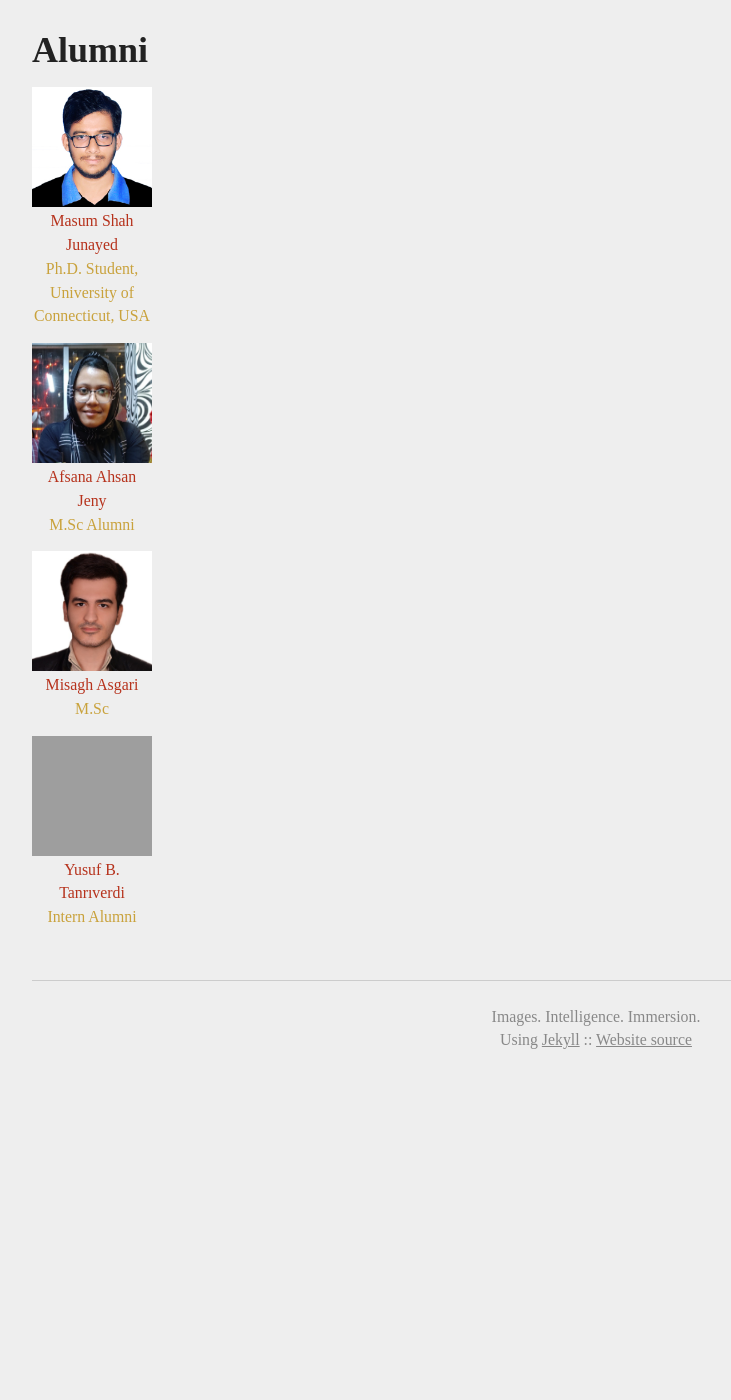
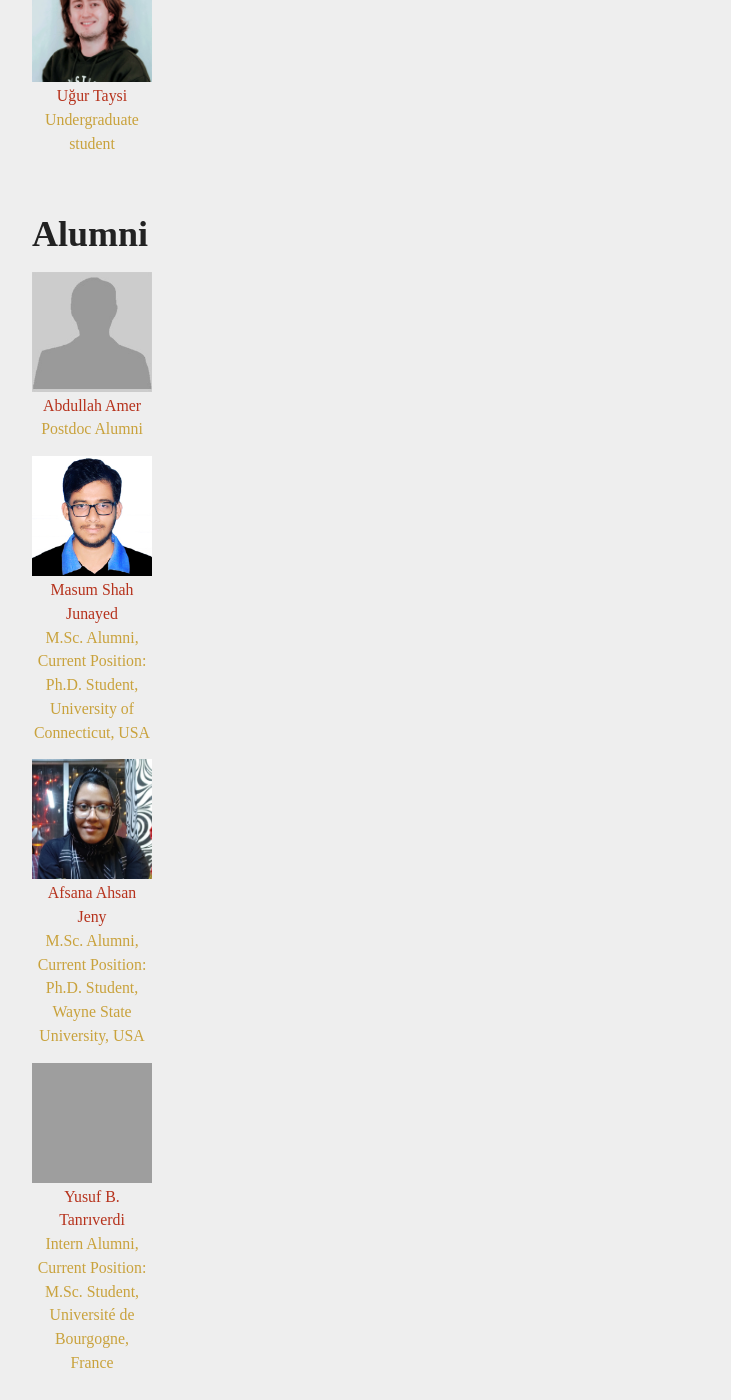
Before and after one commit to baucomputervision/baucomputervision.github.io, a Jekyll site: the page built from people.md, in a window 1280 px wide and 1400 px high, scrolled down 2386 px. Shown: the whole window, without its empty margins (44-775 px from the left). Built offline with Jekyll 4.4.1, drawn with Linux system fonts in a browser that asks for light colours; before the commit the page ends 3462 px from its top, so only the background shows below that; some of the changed text lies outside the part shown; grey boxes are pictures that could not be loaded.

Commit message:
Update people.md

```diff
--- a/people.md
+++ b/people.md
@@ -17,16 +17,17 @@ permalink: /people/
 {% include imagethumbnailblock.html url="/images/people/arezoo.jpg" caption="Arezoo Sadeghzadeh" caption2="Ph.D student" width="120px" height="120px"  %}
 {% include imagethumbnailblock.html url="/images/people/alnur.jpg" caption="Alnur Alimanov " caption2="M.Sc student" width="120px" height="120px"  %}
 {% include imagethumbnailblock.html url="/images/people/nophoto.jpg" caption="Assil Jaby" caption2="M.Sc student" width="120px" height="120px"  %}
+{% include imagethumbnailblock.html url="/images/people/misagh.jpg" caption="Misagh Asgari" caption2="M.Sc Student" width="120px" height="120px"  %}
 
 ## Research Trainees
 {% include imagethumbnailblock.html url="/images/people/sevval.jpg" caption="Şevval Çolak" caption2="Undergraduate student" width="120px" height="120px"  %}
 {% include imagethumbnailblock.html url="/images/people/ugur.jpg" caption="Uğur Taysi" caption2="Undergraduate student" width="120px" height="120px"  %}
 
 ## Alumni
-{% include imagethumbnailblock.html url="/images/people/masum.jpg" caption="Masum Shah Junayed" caption2="Ph.D. Student, University of Connecticut, USA" width="120px" height="120px"  %}
-{% include imagethumbnailblock.html url="/images/people/afsana.jpg" caption="Afsana Ahsan Jeny " caption2="M.Sc Alumni" width="120px" height="120px"  %}
-{% include imagethumbnailblock.html url="/images/people/misagh.jpg" caption="Misagh Asgari" caption2="M.Sc" width="120px" height="120px"  %}
-{% include imagethumbnailblock.html url="/images/people/yusuf.jpg" caption="Yusuf B. Tanrıverdi" caption2="Intern Alumni" width="120px" height="120px"  %}
+{% include imagethumbnailblock.html url="/images/people/nophoto.jpg" caption="Abdullah Amer" caption2="Postdoc Alumni" width="120px" height="120px"  %}
+{% include imagethumbnailblock.html url="/images/people/masum.jpg" caption="Masum Shah Junayed" caption2="M.Sc. Alumni, Current Position: Ph.D. Student, University of Connecticut, USA" width="120px" height="120px"  %}
+{% include imagethumbnailblock.html url="/images/people/afsana.jpg" caption="Afsana Ahsan Jeny " caption2="M.Sc. Alumni, Current Position: Ph.D. Student, Wayne State University, USA" width="120px" height="120px"  %}
+{% include imagethumbnailblock.html url="/images/people/yusuf.jpg" caption="Yusuf B. Tanrıverdi" caption2="Intern Alumni, Current Position: M.Sc. Student, Université de Bourgogne, France" width="120px" height="120px"  %}
 
 
 
```
